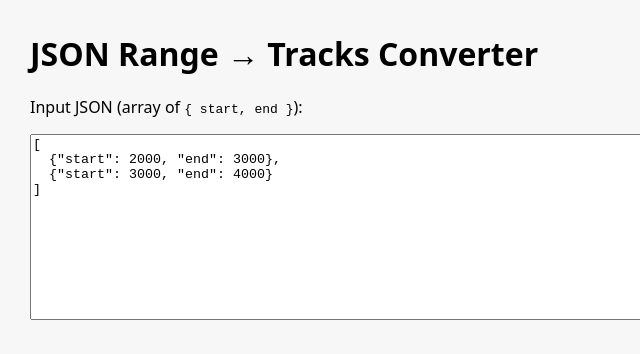
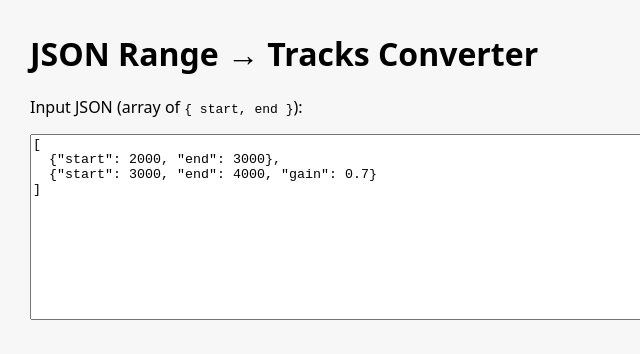
Before and after one commit to schui/web, a plain HTML site: page range-to-track/index.html in a window 1280 px wide. Both pictures are taken after a click on the button "Convert". Shown: the top 354 px of the page, 2-642 px from the left. Drawn offline with Linux system fonts and the light colour scheme.

Commit message:
add gain

```diff
--- a/range-to-track/index.html
+++ b/range-to-track/index.html
@@ -32,7 +32,7 @@
   <p>Input JSON (array of <code>{ start, end }</code>):</p>
   <textarea id="inputJson">[
   {"start": 2000, "end": 3000},
-  {"start": 3000, "end": 4000}
+  {"start": 3000, "end": 4000, "gain": 0.7}
 ]</textarea>
 
   <p>
@@ -55,6 +55,7 @@
           const centerFreq = Math.round((range.start + range.end) / 2);
           const width = Math.round((range.end - range.start) / 2);
           const flatWidth = Math.round((range.end - range.start) * multiplier);
+          const gain = typeof range.gain === 'number' ? range.gain : 0;
 
           return {
             id: index,
@@ -69,7 +70,7 @@
                     type: "plateau",
                     centerFreq,
                     width,
-                    gain: 0,
+                    gain,
                     skew: 0,
                     kurtosis: 1,
                     flatness: 1,
```
